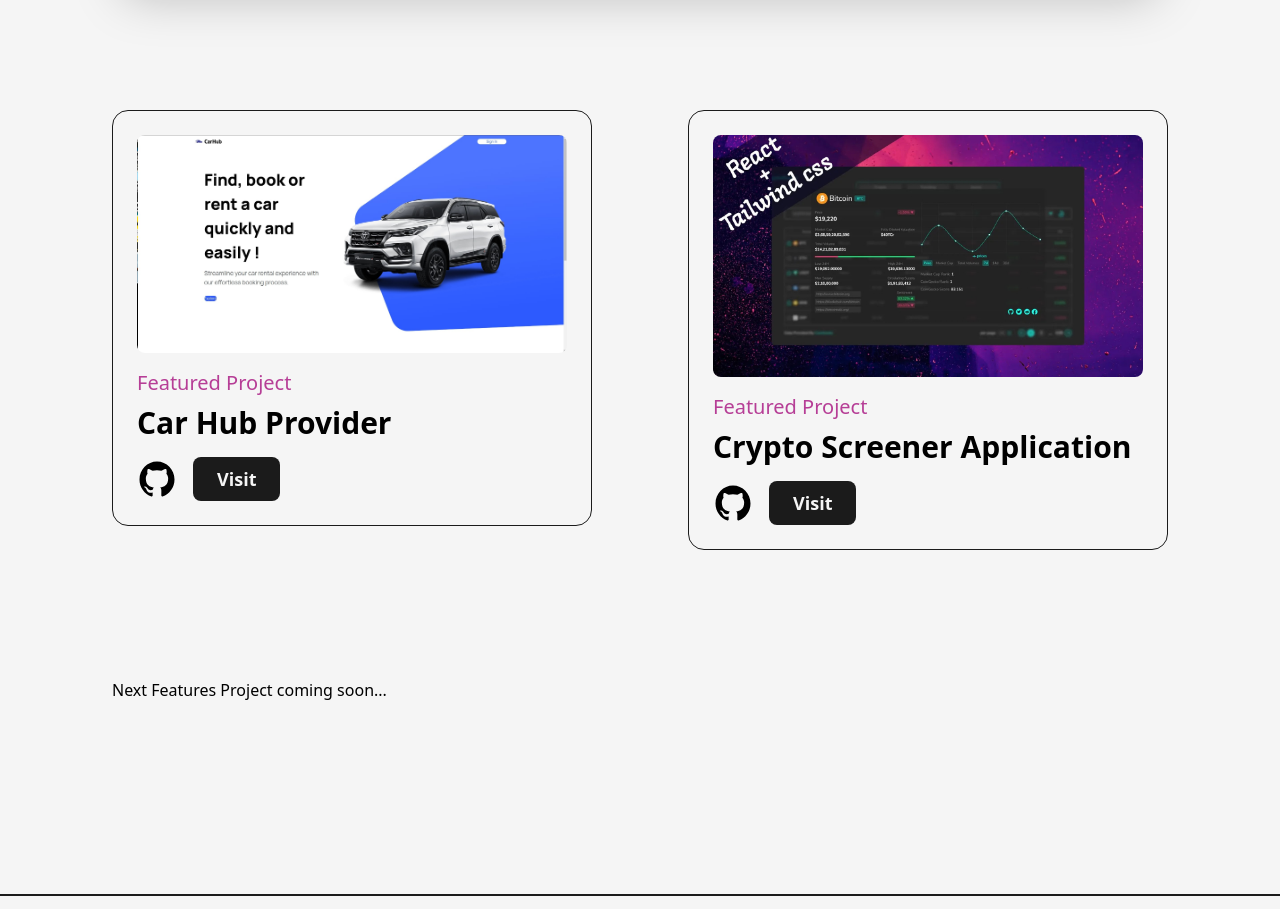
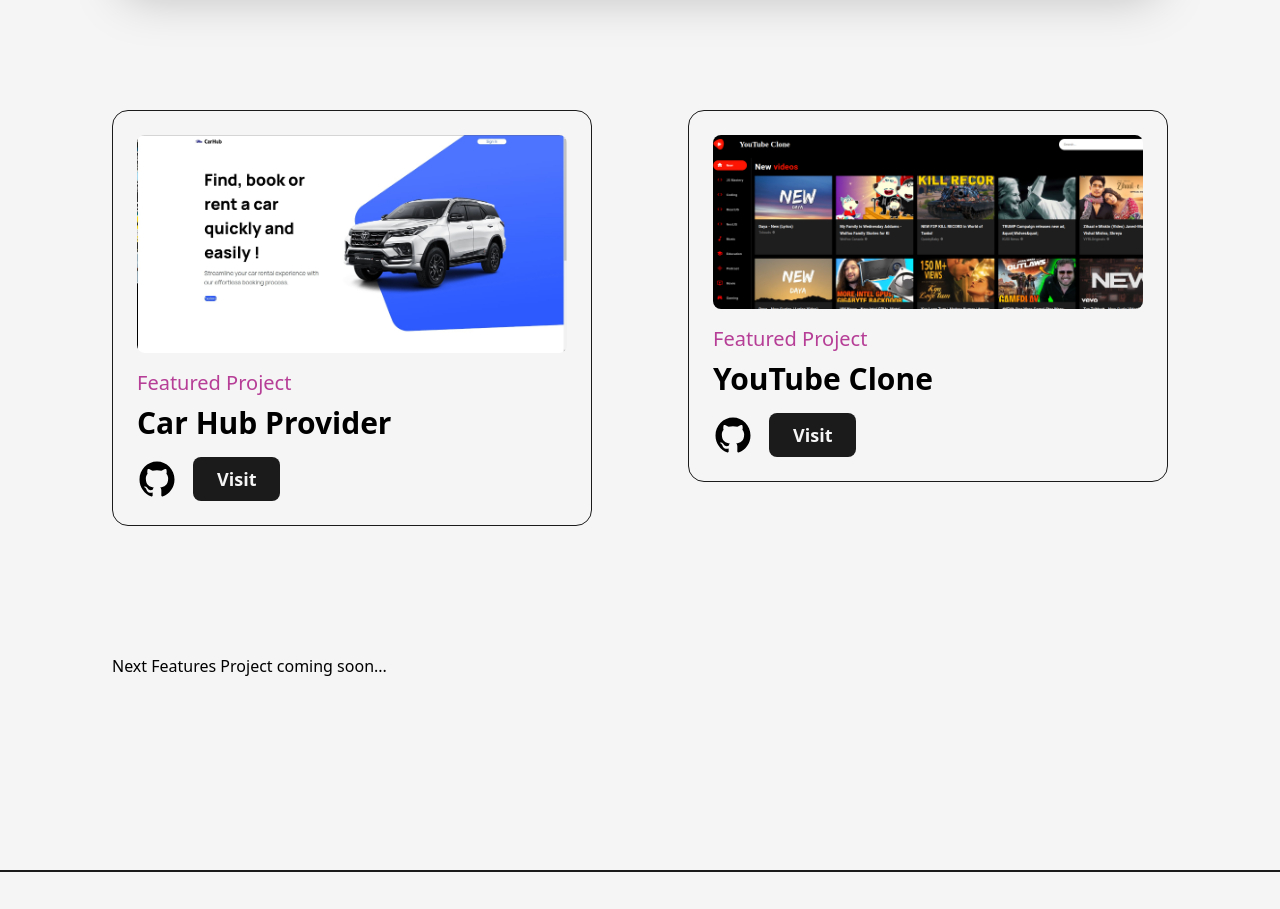
Before and after one commit to arnaud-vanderschriek/portfolioNextJs, a Next.js app: page /projects in a window 1280 px wide. Shown: the part 900-1809 px from the top of the page. Built offline with nearby package versions, Linux system fonts and the light colour scheme.

Commit message:
add youtube clone project

```diff
--- a/src/pages/about.js
+++ b/src/pages/about.js
@@ -40,7 +40,7 @@
         <meta name="description" content="any description" />
       </Head>
       <main className="flex w-full flex-col items-center justify-content dark:text-light">
-        <Layout className="pt-16">
+        <Layout className="pt-16  ">
           <AnimatedText text="The passion for the web" className="mb-16 md:w-auto  lg:!text-7xl sm:!text-6xl xs:!text-4xl sm:mb-8" />
           <div className="grid w-full grid-cols-8 gap-16 sm:gap-8">
             <div className="col-span-3 flex flex-col items-start justify-start xl:col-span-4 md:order-2 md:col-span-8">
--- a/src/pages/projects.js
+++ b/src/pages/projects.js
@@ -7,6 +7,7 @@
 import {GithubIcon} from "@components/Icons";
 import project1 from "../../public/images/projects/crypto-screener-cover-image.jpg"
 import project2 from "../../public/images/projects/carhub.jpg"
+import project3 from "../../public/images/projects/youtubeclone.png"
 import { motion } from "framer-motion";
 
 
@@ -104,10 +105,10 @@
             </div>
             <div className="col-span-6 sm:col-span-12">
               <Projects
-                title="Crypto Screener Application"
-                img={project1}
-                link="/"
-                github="/"
+                title="YouTube Clone"
+                img={project3}
+                link="https://react-youtube-clone-two.vercel.app/"
+                github="https://github.com/arnaud-vanderschriek/react_youtube_clone"
                 type="Featured Project"
               />
             </div>
```
Also changed, not shown: public/images/projects/youtubeclone.png (added), 1 other file (tests, documents, lock files or other folders).
